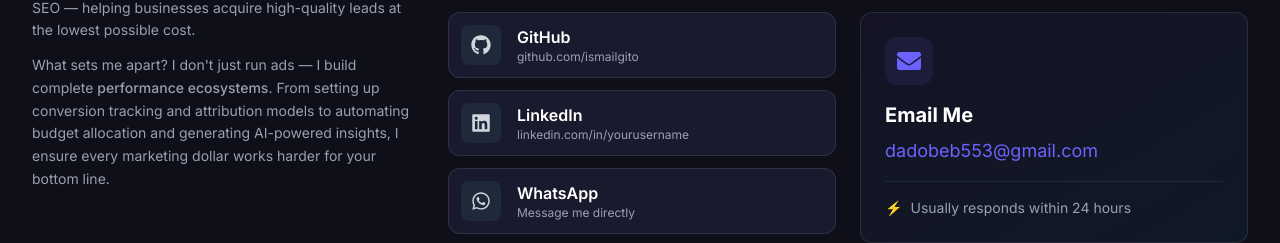
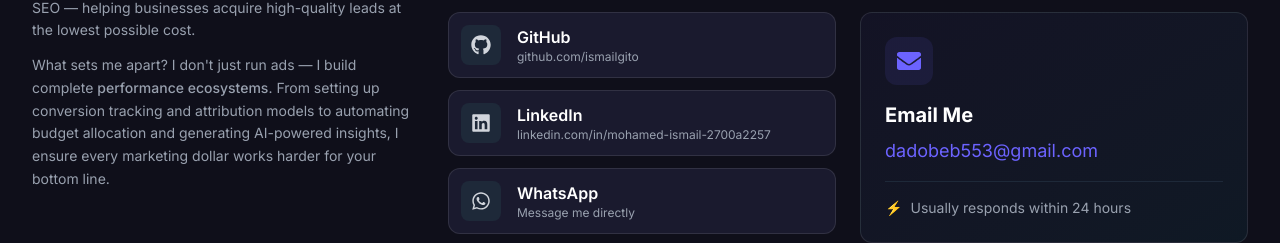
Before and after one commit to ismailgito/myportfolio, a Next.js app: page / in a window 1280 px wide. Shown: the part 5278-5521 px from the top of the page. Built offline with nearby package versions, Linux system fonts and the light colour scheme.

Commit message:
add env add linkedin

```diff
--- a/src/components/Footer.jsx
+++ b/src/components/Footer.jsx
@@ -85,7 +85,7 @@ export default function Footer() {
 
                   {/* LinkedIn */}
                   <a
-                    href="https://linkedin.com/in/yourusername"
+                    href="https://www.linkedin.com/in/mohamed-ismail-2700a2257/"
                     target="_blank"
                     rel="noopener noreferrer"
                     className="flex items-center gap-4 p-3 bg-white dark:bg-[#1A1A2E] rounded-xl border border-gray-200 dark:border-white/10 hover:border-[#6C63FF] hover:shadow-md transition-all group"
@@ -95,7 +95,7 @@ export default function Footer() {
                     </div>
                     <div className="flex-1">
                       <h4 className="font-semibold text-gray-900 dark:text-white">LinkedIn</h4>
-                      <p className="text-xs text-gray-500 dark:text-gray-400">linkedin.com/in/yourusername</p>
+                      <p className="text-xs text-gray-500 dark:text-gray-400">linkedin.com/in/mohamed-ismail-2700a2257</p>
                     </div>
                     <FaExternalLinkAlt size={12} className="text-gray-400 opacity-0 group-hover:opacity-100 transition-opacity" />
                   </a>
```
